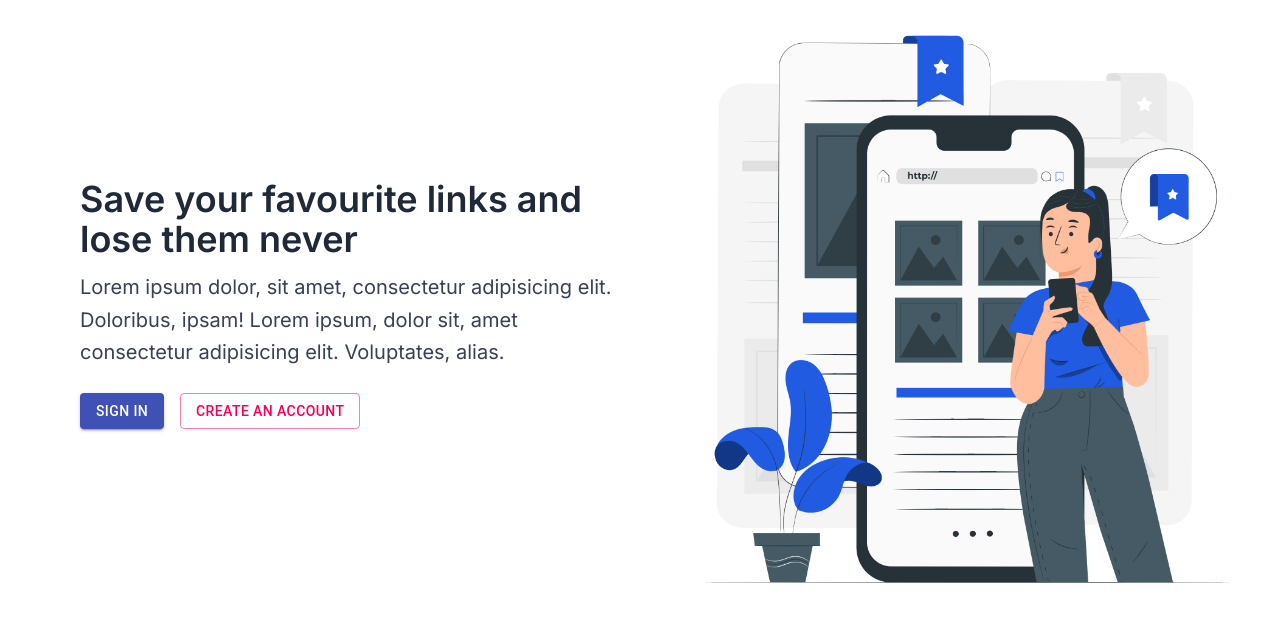
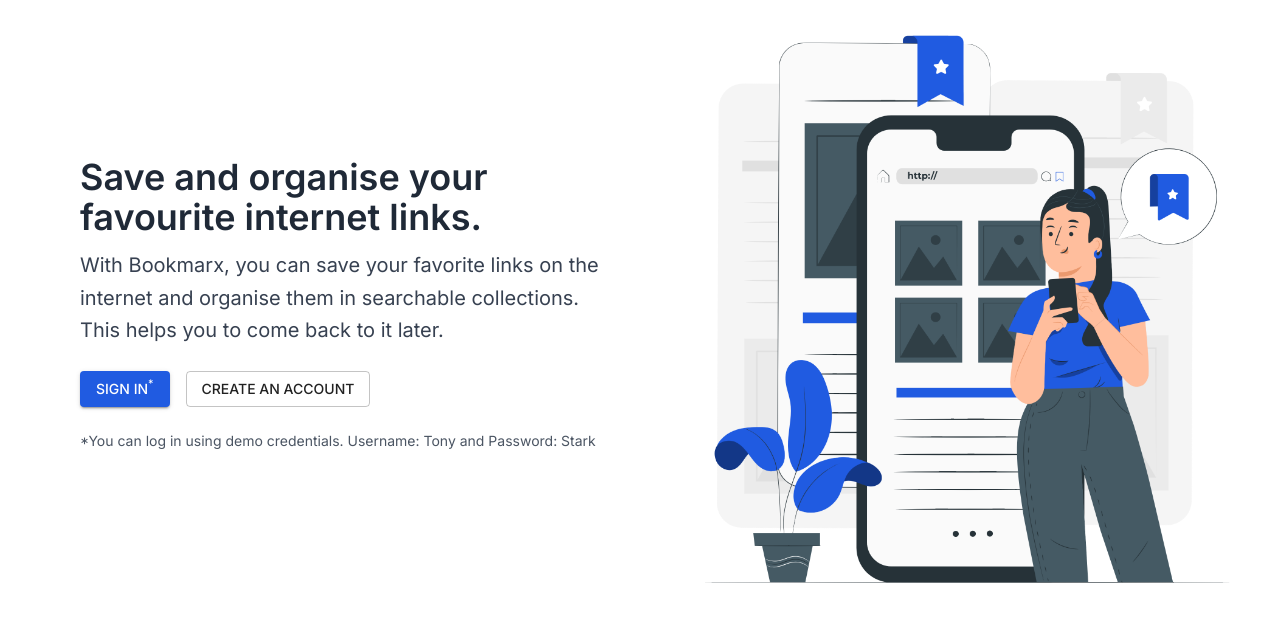
Before and after one commit to drkPrince/bookmarx-manager, a Next.js app: page / in a window 1280 px wide. Shown: the top 622 px of the page. Built offline with nearby package versions, Linux system fonts and the light colour scheme; no server answers.

Commit message:
changed spinner color and small tweaks

```diff
--- a/components/DrawerContent.js
+++ b/components/DrawerContent.js
@@ -23,7 +23,13 @@
 
 import { useCtx } from "../ctx.js";
 
-const DrawerContent = ({ router, signOut, session, loading }) => {
+const DrawerContent = ({
+	router,
+	setMobileOpen,
+	signOut,
+	session,
+	loading,
+}) => {
 	const { setCollections, collections } = useCtx();
 	const [menu, setMenu] = useState(false);
 	const [modal, setModal] = useState(false);
@@ -35,7 +41,7 @@
 	}, [session, loading]);
 
 	return (
-		<div className="pt-12 h-full">
+		<div className="pt-12 h-full bg-gradient-to-b from-blue-50  to-pink-50">
 			<div className="flex justify-center text-md mb-6">
 				<div className="text-center">
 					<Avatar className="mx-auto mb-2">
@@ -50,8 +56,8 @@
 					<Button
 						size="small"
 						onClick={() => {
+							router.replace("/");
 							signOut({ redirect: false });
-							router.replace("/");
 						}}
 					>
 						<span className="text-gray-400">Logout</span>
@@ -65,7 +71,10 @@
 				</h1>
 				<IconButton
 					size="small"
-					onClick={() => setModal(true)}
+					onClick={() => {
+						setMobileOpen(false);
+						setModal(true);
+					}}
 					className="text-gray-600 text-2xl rounded"
 				>
 					<AddOutlinedIcon />
@@ -77,6 +86,7 @@
 					{collections.map((col) => (
 						<NavItem
 							key={col._id}
+							setMobileOpen={setMobileOpen}
 							col={col}
 							setCollections={setCollections}
 							goToHome={() => router.replace("/")}
--- a/components/Home.js
+++ b/components/Home.js
@@ -12,13 +12,16 @@
 		<>
 			<div className="flex flex-col sm:flex-row sm:max-h-screen items-center">
 				<div className="py-20 sm:py-32 px-6 sm:pl-20 w-full sm:w-1/2">
-					<h1 className="text-4xl font-semibold text-gray-800 leading-10">
-						Save your favourite links and lose them never
+					<h1
+						className="text-4xl text-gray-800 leading-10"
+						style={{ fontWeight: "600" }}
+					>
+						Save and organise your favourite internet links.
 					</h1>
 					<p className="text-gray-700 text-xl mt-3 mb-6 leading-relaxed">
-						Lorem ipsum dolor, sit amet, consectetur adipisicing
-						elit. Doloribus, ipsam! Lorem ipsum, dolor sit, amet
-						consectetur adipisicing elit. Voluptates, alias.
+						With Bookmarx, you can save your favorite links on the
+						internet and organise them in searchable collections.
+						This helps you to come back to it later.
 					</p>
 					<div className="flex space-x-4">
 						<Button
@@ -26,17 +29,20 @@
 							color="primary"
 							onClick={() => signIn()}
 						>
-							Sign in
+							Sign in <sup>*</sup>
 						</Button>
 
 						<Button
-							color="secondary"
 							variant="outlined"
 							onClick={() => setModal(true)}
 						>
 							Create an account
 						</Button>
 					</div>
+					<p className="text-sm mt-6 text-gray-600">
+						*You can log in using demo credentials. Username: Tony
+						and Password: Stark
+					</p>
 				</div>
 				<div className="w-full sm:w-1/2 px-4">
 					<img
--- a/components/LinkCard.js
+++ b/components/LinkCard.js
@@ -69,12 +69,14 @@
 		<article className="pb-4 shadow-md border border-gray-50 hover:shadow-xl transition-all duration-200 transform">
 			{link.metadata.image ? (
 				<div className="w-full">
+					<a href={link.url} target="_blank">
 						<img
 							className="object-cover w-full h-[170px] md:h-[150px] overflow-hidden"
 							src={link.metadata.image}
 							loading="lazy"
 							alt={link.metadata.title}
 						/>
+					</a>
 				</div>
 			) : (
 				<img
--- a/components/NavItem.js
+++ b/components/NavItem.js
@@ -27,7 +27,13 @@
 	},
 }));
 
-const NavItem = ({ col, isHighlighted, setCollections, goToHome }) => {
+const NavItem = ({
+	col,
+	isHighlighted,
+	setCollections,
+	goToHome,
+	setMobileOpen,
+}) => {
 	const classes = useStyles();
 	const [renameModal, setRenameModal] = useState(false);
 	const [warnModal, setWarnModal] = useState(false);
@@ -42,11 +48,13 @@
 	};
 
 	const openRenameModal = () => {
+		setMobileOpen(false);
 		closeMenu();
 		setRenameModal(true);
 	};
 
 	const openDeleteModal = () => {
+		setMobileOpen(false);
 		closeMenu();
 		setWarnModal(true);
 	};
@@ -69,11 +77,16 @@
 	return (
 		<ListItem
 			button
+			onClick={() => setMobileOpen(false)}
 			className="flex justify-between"
 			selected={isHighlighted}
 			key={col._id}
 		>
-			<FolderIconRounded color="primary" fontSize="small" />
+			<FolderIconRounded
+				color="primary"
+				fontSize="small"
+				style={{ opacity: "0.7" }}
+			/>
 			<Link href={`/collection/${col._id}`}>
 				<span className="w-full block text-sm ml-2 text-gray-800 truncate">
 					{col.name}
--- a/css/nprogress.css
+++ b/css/nprogress.css
@@ -4,7 +4,7 @@
 }
 
 #nprogress .bar {
-  background: red;
+  background: slateblue;
   position: fixed;
   z-index: 1031;
   top: 0;
@@ -21,12 +21,12 @@
   right: 0px;
   width: 100px;
   height: 100%;
-  box-shadow: 0 0 10px red, 0 0 5px red;
-  opacity: 1.0;
+  box-shadow: 0 0 10px slateblue, 0 0 5px slateblue;
+  opacity: 1;
 
   -webkit-transform: rotate(3deg) translate(0px, -4px);
-      -ms-transform: rotate(3deg) translate(0px, -4px);
-          transform: rotate(3deg) translate(0px, -4px);
+  -ms-transform: rotate(3deg) translate(0px, -4px);
+  transform: rotate(3deg) translate(0px, -4px);
 }
 
 /* Remove these to get rid of the spinner */
@@ -44,12 +44,12 @@
   box-sizing: border-box;
 
   border: solid 2px transparent;
-  border-top-color: red;
-  border-left-color: red;
+  border-top-color: slateblue;
+  border-left-color: slateblue;
   border-radius: 50%;
 
   -webkit-animation: nprogress-spinner 400ms linear infinite;
-          animation: nprogress-spinner 400ms linear infinite;
+  animation: nprogress-spinner 400ms linear infinite;
 }
 
 .nprogress-custom-parent {
@@ -63,10 +63,18 @@
 }
 
 @-webkit-keyframes nprogress-spinner {
-  0%   { -webkit-transform: rotate(0deg); }
-  100% { -webkit-transform: rotate(360deg); }
+  0% {
+    -webkit-transform: rotate(0deg);
+  }
+  100% {
+    -webkit-transform: rotate(360deg);
+  }
 }
 @keyframes nprogress-spinner {
-  0%   { transform: rotate(0deg); }
-  100% { transform: rotate(360deg); }
+  0% {
+    transform: rotate(0deg);
+  }
+  100% {
+    transform: rotate(360deg);
+  }
 }
--- a/css/style.css
+++ b/css/style.css
@@ -7,8 +7,7 @@
 .spin {
   width: 40px;
   height: 40px;
-  background-color: red;
-
+  background-color: slateblue;
   margin: 100px auto;
   -webkit-animation: sk-rotateplane 1.2s infinite ease-in-out;
   animation: sk-rotateplane 1.2s infinite ease-in-out;
--- a/package.json
+++ b/package.json
@@ -26,6 +26,7 @@
     "postcss": "^8.3.5",
     "react": "^17.0.2",
     "react-dom": "^17.0.2",
+    "swr": "^0.5.6",
     "tailwindcss": "^2.2.2"
   },
   "license": "MIT"
--- a/pages/_app.js
+++ b/pages/_app.js
@@ -89,7 +89,11 @@
                 <title>BookmarX</title>
             </Head>
 
-            {!session && <Home signIn={signIn} />}
+            {!session && (
+                <ThemeProvider theme={myTheme}>
+                    <Home signIn={signIn} />
+                </ThemeProvider>
+            )}
 
             {session && (
                 <ThemeProvider theme={myTheme}>
@@ -128,6 +132,7 @@
                                 >
                                     <DrawerContent
                                         router={router}
+                                        setMobileOpen={setMobileOpen}
                                         loading={loading}
                                         signOut={signOut}
                                         session={session}
@@ -144,6 +149,7 @@
                                 >
                                     <DrawerContent
                                         className="pt-12"
+                                        setMobileOpen={setMobileOpen}
                                         router={router}
                                         loading={loading}
                                         signOut={signOut}
--- a/pages/api/auth/[...nextauth].js
+++ b/pages/api/auth/[...nextauth].js
@@ -52,5 +52,3 @@
         }),
     ],
 });
-
-//username: 'assasas', password: 'asasas'
--- a/pages/index.js
+++ b/pages/index.js
@@ -26,11 +26,14 @@
     return (
         <div className="px-12 py-8">
             <h1 className="text-3xl">All Collections</h1>
-            <div className="mt-4 space-y-3">
+            <div className="mt-12 flex space-x-4">
                 {collections.map((c) => (
-                    <div key={c._id}>
+                    <div
+                        key={c._id}
+                        className="shadow-md hover:shadow-xl p-4 border border-gray-50"
+                    >
                         <Link href={`/collection/${c._id}`}>
-                            <span className="inline-block text-blue-800 text-xl hover:text-black cursor-pointer">
+                            <span className="inline-block text-gray-700 text-xl hover:text-black cursor-pointer">
                                 {c.name}
                             </span>
                         </Link>
--- a/utils/helpers.js
+++ b/utils/helpers.js
@@ -44,7 +44,6 @@
 		signIn(null, { callbackUrl: process.env.NEXTAUTH_URL });
 	} catch (e) {
 		setError(e.response.data.error);
-		console.dir(e);
 		NProgress.done();
 		setBusy(false);
 	}
```
Also changed, not shown: 1 other file (tests, documents, lock files or other folders). Lines whose indentation alone changed are shown as unchanged.
